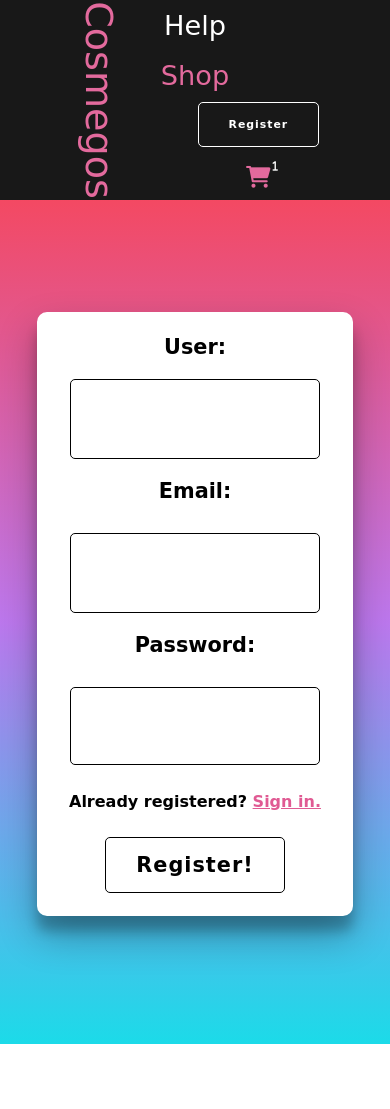
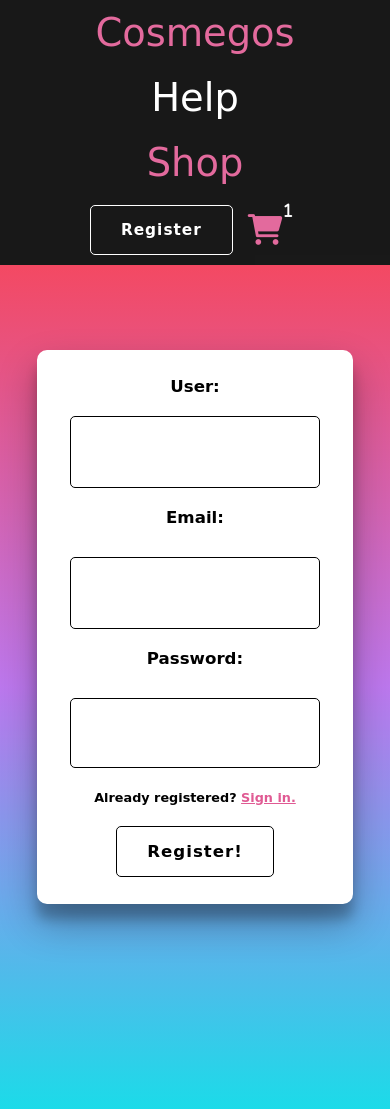
Before and after one commit to eIonut/e-Commerce, a Node server app: page /register in a window 390 px wide. Before the commit the page ends 1044 px from the top, so only its background shows below. Run offline with Node 20, Linux system fonts and the light colour scheme; some libraries are stand-ins or nearby versions; some web fonts are replaced.

Commit message:
fixed register-page navbar bug

```diff
--- a/public/css/register.css
+++ b/public/css/register.css
@@ -216,96 +216,76 @@ h5 {
   color: rgb(224, 90, 147);
 }
 
-/*  */
-@media (orientation: portrait) {
-  section {
-    padding: 0px 20px;
-    padding-bottom: 200px;
+/* Extra small devices (phones, 600px and down) */
+@media only screen and (max-width: 600px) {
+  #register-form {
+    border: 2px solid white;
+    width: 80%;
+    height: 550px;
+    border-radius: 10px;
+    background: white;
+    box-shadow: rgba(0, 0, 0, 0.3) 0px 19px 38px,
+      rgba(0, 0, 0, 0.22) 0px 15px 12px;
+    display: flex;
+    flex-direction: column;
+    justify-content: center;
+    align-items: center;
+    font-size: 0.8em;
+    margin-bottom: 120px;
   }
-  main {
-    width: 100%;
-    height: 100%;
-  }
-  img {
-    width: 100%;
-    height: 100%;
-    background-position: middle;
-  }
+
   nav {
-    font-size: 1.7em;
-    display: grid;
+    font-size: 2.4em;
     height: fit-content;
-    grid-template-columns: repeat(3, 1fr) !important;
-    grid-template-rows: repeat(4, 50px) !important;
+    display: flex;
+    flex-direction: column;
+    justify-content: center;
+    align-items: center;
   }
 
   nav a {
     padding: 10px 0px;
   }
 
-  #product-number::after {
-    position: relative;
-    bottom: 15px;
+  #loginShop {
+    display: flex;
+    flex-direction: row;
   }
-
-  #logo:nth-of-type(1) {
-    grid-row: 1/5;
-    grid-column: 1;
-    font-size: 1.4em;
-    transform: rotate(90deg);
-    margin: auto;
-    text-align: center;
+}
+/* Small devices (portrait tablets and large phones, 600px and up) */
+@media only screen and (min-width: 600px) {
+  nav {
+    font-size: 2.5em;
+    height: fit-content;
+    display: flex;
+    flex-direction: column;
   }
-
-  a:nth-of-type(2) {
-    grid-row: 1;
-    grid-column: 1/4;
-    margin: auto;
-  }
-
-  a:nth-of-type(3) {
-    grid-row: 2;
-    grid-column: 1/4;
-    margin: auto;
-  }
-
-  section h2 {
-    padding-top: 40px;
+  nav a {
+    padding: 10px 0px;
   }
 
   #loginShop {
-    grid-row: 3/5;
-    grid-column: 2/3;
-    flex-direction: column;
-    padding-bottom: 10px;
+    display: flex;
+    flex-direction: row;
+  }
+}
+/* Medium devices (landscape tablets, 768px and up) */
+@media only screen and (min-width: 768px) {
+  nav {
+    font-size: 2.5em;
+    height: 100px;
+    display: flex;
+    flex-direction: row;
   }
 
-  @keyframes example {
-    from {
-      width: 0;
-    }
-    to {
-      width: 500px;
-    }
-  }
-
-  section h2 {
-    font-size: 1.4em;
-    margin: auto;
-    text-align: center;
-    display: inline-block;
-    overflow: hidden;
-    white-space: nowrap;
-    animation: example 2.5s linear 0s alternate;
-  }
-
-  #register-form {
-    border: 2px solid white;
-    width: 80%;
-    height: 600px;
-    border-radius: 10px;
-    background: white;
-    box-shadow: rgba(0, 0, 0, 0.3) 0px 19px 38px,
-      rgba(0, 0, 0, 0.22) 0px 15px 12px;
+  #loginShop {
+    display: flex;
+    flex-direction: row;
   }
 }
+/* Large devices (laptops/desktops, 992px and up) */
+@media only screen and (min-width: 992px) {
+}
+/* Extra large devices (large laptops and desktops, 1200px and up) */
+@media only screen and (min-width: 1200px) {
+}
```
